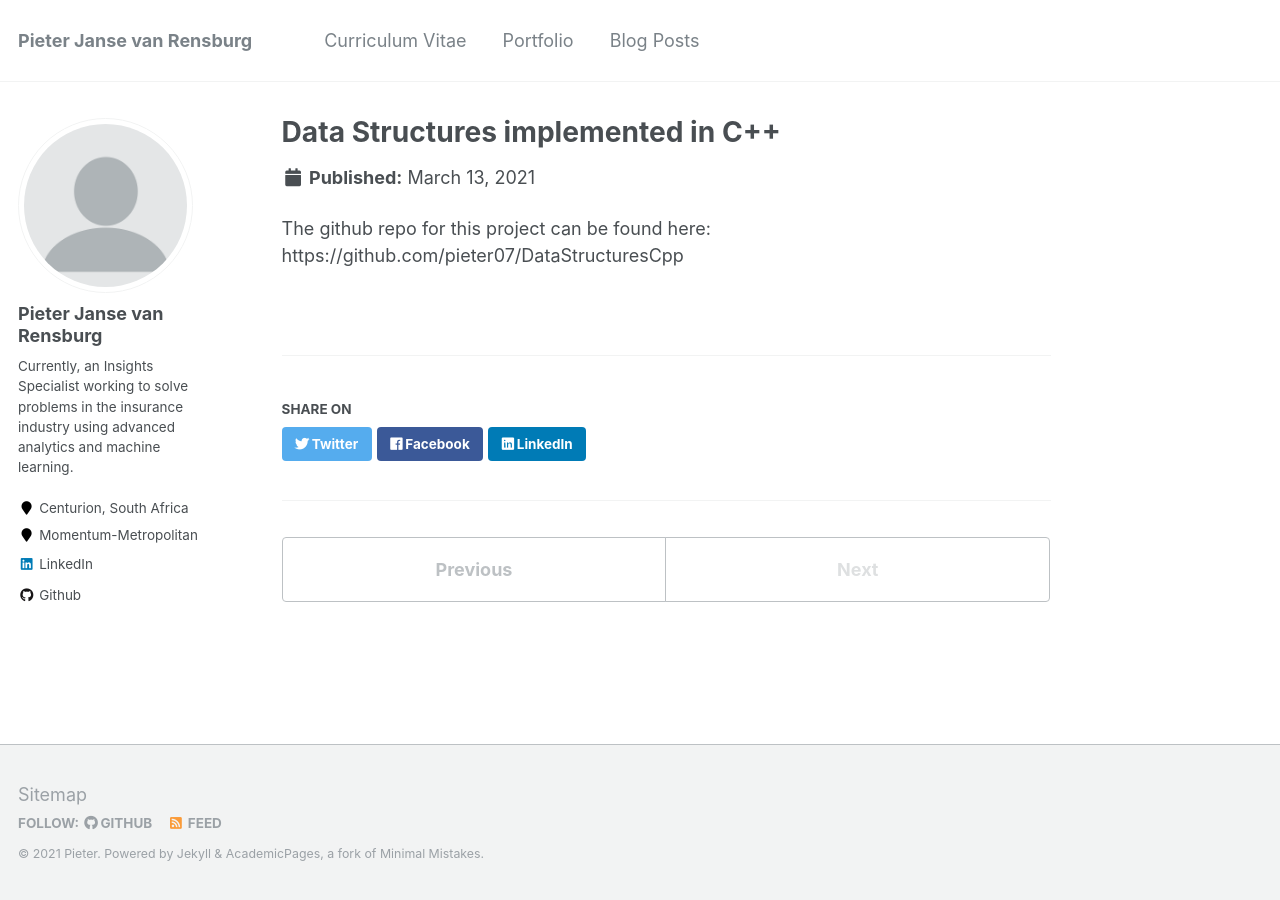
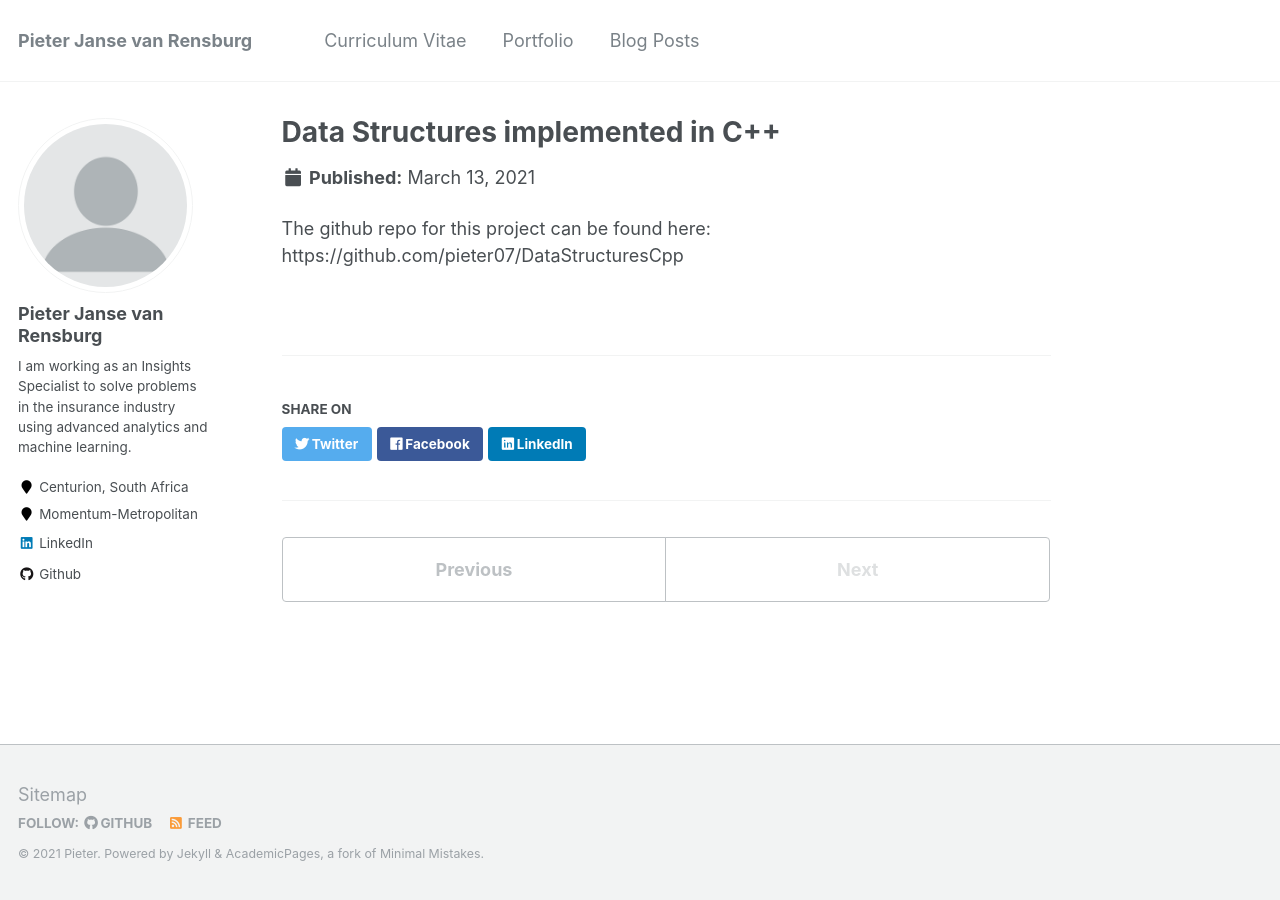
Before and after one commit to Pieter07/my-website, a Jekyll site: the page built from _portfolio/data_structures_cpp.md, in a window 1280 px wide. Built offline with Jekyll 4.4.1, drawn with Linux system fonts in a browser that asks for light colours.

Commit message:
Updated various config files.

```diff
--- a/_config.yml
+++ b/_config.yml
@@ -82,7 +82,7 @@ analytics:
 author:
   name             : "Pieter Janse van Rensburg"
   avatar           : "profile.png"
-  bio              : "Currently, an Insights Specialist working to solve problems in the insurance industry using advanced analytics and machine learning."
+  bio              : "I am working as an Insights Specialist to solve problems in the insurance industry using advanced analytics and machine learning."
   location         : "Centurion, South Africa"
   employer         : "Momentum-Metropolitan"
   pubmed           :
--- a/_portfolio/data_structures_cpp.md
+++ b/_portfolio/data_structures_cpp.md
@@ -1,6 +1,6 @@
 ---
 title: "Data Structures implemented in C++"
-excerpt: "A custom implementation of a dynamic array and linked list. <br/><img src='/images/data_structures.png'>"
+excerpt: "A custom implementation of a dynamic array and linked list."
 collection: portfolio
 ---
 
```
Also changed, not shown: images/data_structures.png (deleted).
